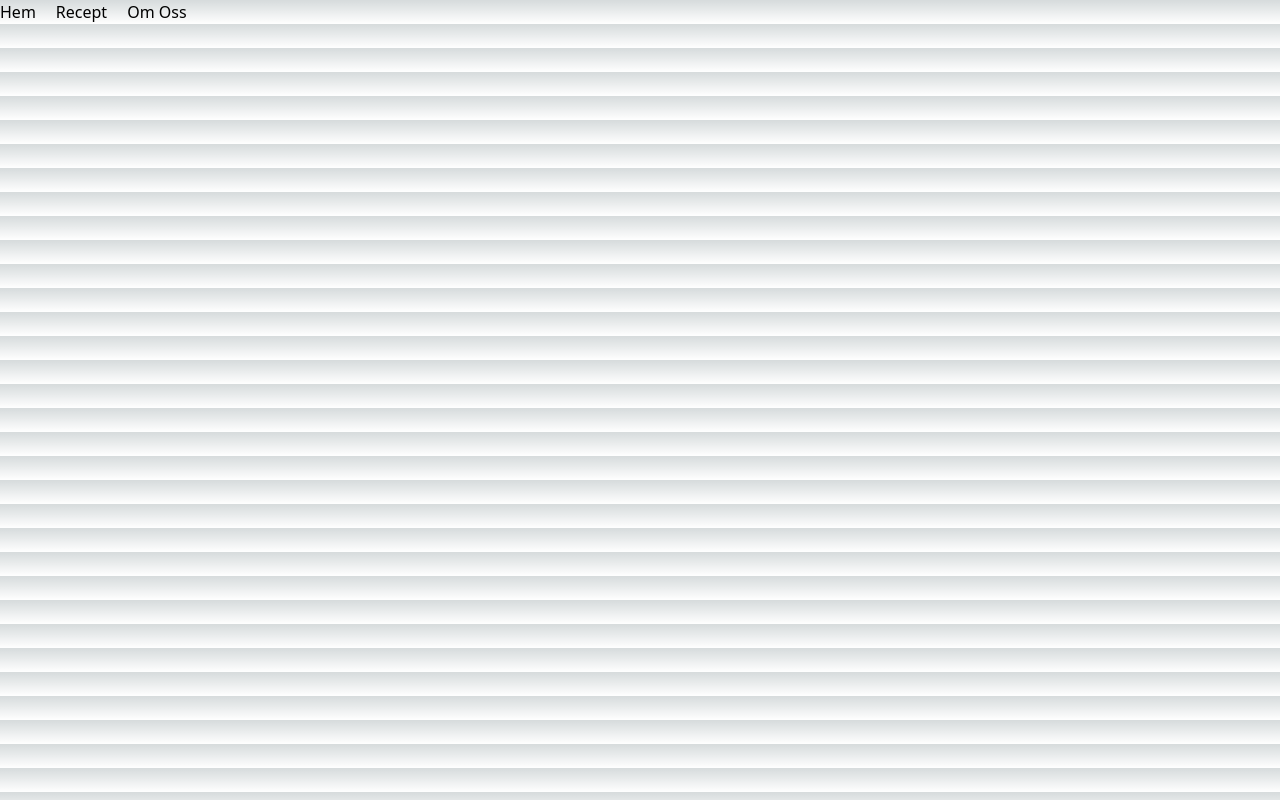
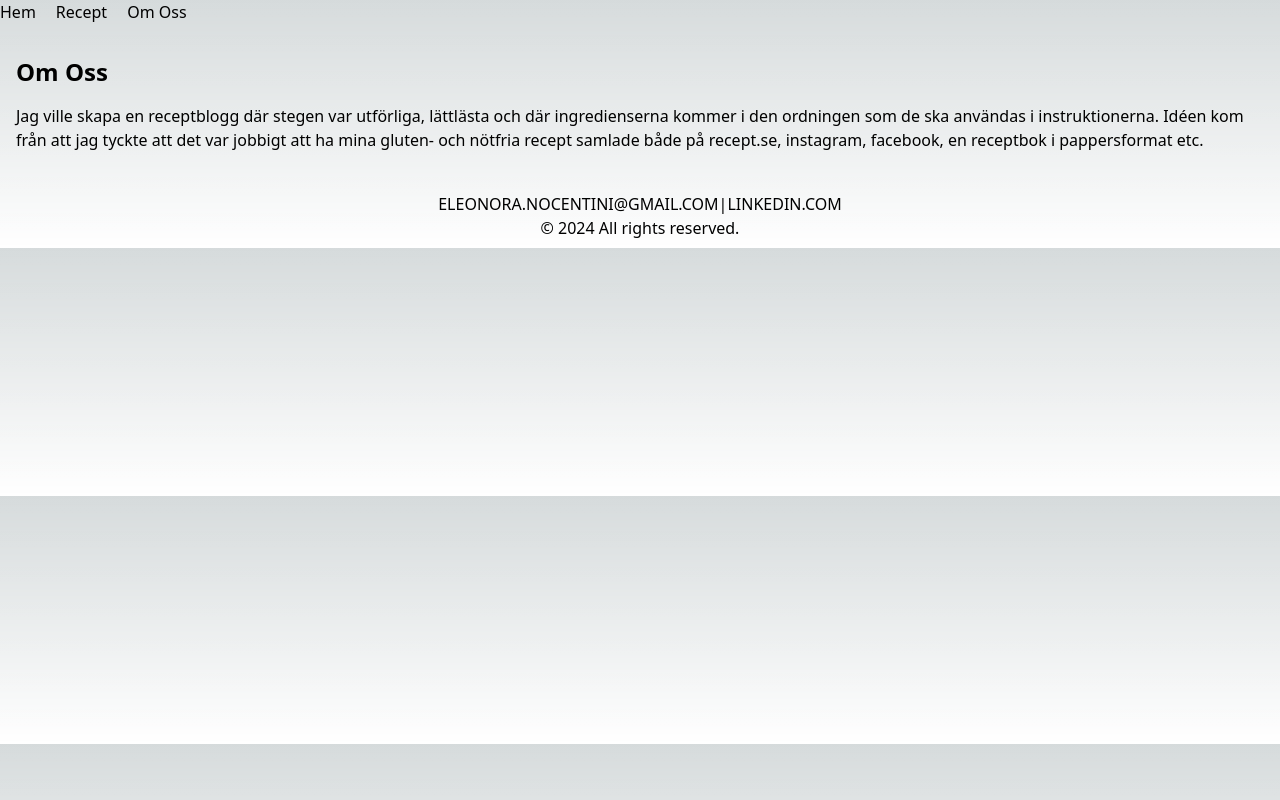
Before and after one commit to Elli2022/receptbok, a Next.js app in the folder frontend/: page /about in a window 1280 px wide. Built offline with nearby package versions, Linux system fonts and the light colour scheme.

Commit message:
updated AboutPage

```diff
--- a/frontend/pages/about.tsx
+++ b/frontend/pages/about.tsx
@@ -1,16 +1,27 @@
-//pages/about.tsx
-import React, { ReactNode } from "react";
+// pages/about.tsx
+import React from "react";
 import Navbar from "@/app/components/Navbar";
 import Footer from "@/app/components/Footer";
 import Link from "next/link";
 
-export default function aboutPage() {
-  return <Navbar />;
-  <p>
-    Jag ville skapa en receptblogg där stegen var utförliga, lättlästa och där
-    ingredienserna kommer i den ordningen som de ska användas i instruktionerna.
-    Idéen kom från att jag tyckte att det var jobbigt att ha mian gluten- och
-    nötfria recept samlade både på recept.se, instagram, facebook, en receptbok
-    i pappersformat etc.
-  </p>;
-}
+const AboutPage = () => {
+  return (
+    <>
+      <Navbar />
+      <div className="container mx-auto px-4 py-8">
+        <h1 className="text-2xl font-bold mb-4">Om Oss</h1>
+        <p>
+          Jag ville skapa en receptblogg där stegen var utförliga, lättlästa och
+          där ingredienserna kommer i den ordningen som de ska användas i
+          instruktionerna. Idéen kom från att jag tyckte att det var jobbigt att
+          ha mina gluten- och nötfria recept samlade både på recept.se,
+          instagram, facebook, en receptbok i pappersformat etc.
+        </p>
+        {/* Andra innehållselement här */}
+      </div>
+      <Footer />
+    </>
+  );
+};
+
+export default AboutPage;
```
